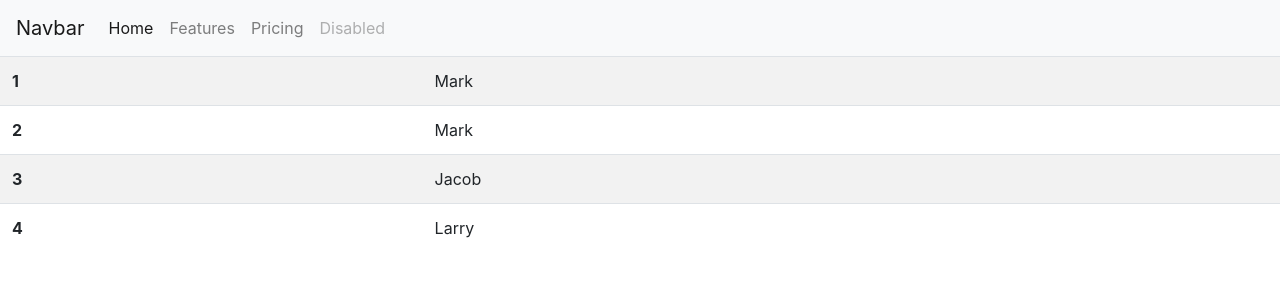
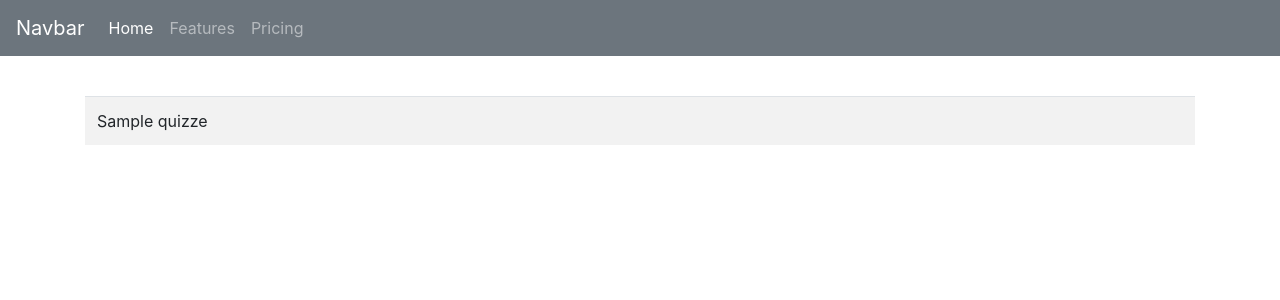
Before and after one commit to TSiquoir/project_alaji_mvc, a PHP site: template views/view_quiz.php in a window 1280 px wide. Shown: the top 300 px of the page. Run offline with PHP 8.4, Linux system fonts and the light colour scheme; the template is opened without the code that fills it: most values are stand-ins (such as "Sample title", 1, 10 or a date in 2020); data that the repository does not hold is empty.

Commit message:
Affichage des questions

```diff
--- a/controllers/quizzes.php
+++ b/controllers/quizzes.php
@@ -1,11 +1,12 @@
 <?php
-
+//On introduit le modèle dans le crontroller
 require_once('models/quizzes.php');
 
 function listQuizzes()
 {
     $quizzes = getQuizzes();
 
+
     require('views/view_quiz.php');
 
 
--- a/models/quizzes.php
+++ b/models/quizzes.php
@@ -1,12 +1,12 @@
 <?php
-//Connexion à la base de donnée.
+//Fonction pour ce connecter à la base de donnée.
 function getQuizzes()
 {
     // envoie une erreur en cas d'échec, cela évite que le mot de passe soit visible.
     try
     {
-
-        $bdd = new PDO('mysql:host=localhost;dbname=project_alaji;charset=utf8', 'root', '');
+        //ligne por la connexion à la base de donnée
+        $bdd = new PDO('mysql:host=localhost;dbname=project_alaji;charset=utf8', 'root', '', array(PDO::ATTR_ERRMODE => PDO::ERRMODE_EXCEPTION));
     }
     catch (Exception $e)
     {
--- a/views/template.php
+++ b/views/header.php
@@ -4,12 +4,12 @@
     <meta charset="UTF-8">
     <meta name="viewport" content="width=device-width, initial-scale=1.0">
     <link rel="stylesheet" href="https://stackpath.bootstrapcdn.com/bootstrap/4.4.1/css/bootstrap.min.css" integrity="sha384-Vkoo8x4CGsO3+Hhxv8T/Q5PaXtkKtu6ug5TOeNV6gBiFeWPGFN9MuhOf23Q9Ifjh" crossorigin="anonymous">
-    <link rel="stylesheet" href="style.css">
-    <title><?= $title ?></title>
+    <link rel="stylesheet" href="views/style.css">
+    <title>Project Alaji</title>
 </head>
 <body>
     <header>
-        <nav class="navbar navbar-expand-lg navbar-light bg-light">
+        <nav class="navbar navbar-expand-lg navbar-dark bg-secondary">
             <a class="navbar-brand" href="#">Navbar</a>
             <button class="navbar-toggler" type="button" data-toggle="collapse" data-target="#navbarNav" aria-controls="navbarNav" aria-expanded="false" aria-label="Toggle navigation">
                 <span class="navbar-toggler-icon"></span>
@@ -25,9 +25,6 @@
                     <li class="nav-item">
                         <a class="nav-link" href="#">Pricing</a>
                     </li>
-                    <li class="nav-item">
-                        <a class="nav-link disabled" href="#" tabindex="-1" aria-disabled="true">Disabled</a>
-                    </li>
                 </ul>
             </div>
         </nav>
--- /dev/null
+++ b/views/style.css
@@ -0,0 +1,3 @@
+header {
+    margin-bottom: 40px;
+}
--- a/views/view_quiz.php
+++ b/views/view_quiz.php
@@ -1,26 +1,15 @@
-<?php require ('views/template.php'); ?>
+<?php require ('views/header.php'); ?>
 
-<?php $title = 'Mon blog'; ?>
-
-
-
+<div class="container">
   <table class="table table-striped">
     <tbody>
+    <?php foreach ($quizzes as $quiz) { ?>
+      <a href="http://" target="_blank" rel="noopener noreferrer">
         <tr>
-      <th scope="row">1</th>
-      <td class="text-left">Mark</td>
+          <td class="text-left"><?= $quiz['name'] ?></td>
         </tr>
-    <tr>
-      <th scope="row">2</th>
-      <td>Mark</td>
-    </tr>
-    <tr>
-      <th scope="row">3</th>
-      <td>Jacob</td>
-    </tr>
-    <tr>
-      <th scope="row">4</th>
-      <td>Larry</td>
-    </tr>
+      </a>
+    <?php } ?>
     </tbody>
   </table>
+</div>
```
Lines whose indentation alone changed are shown as unchanged.
